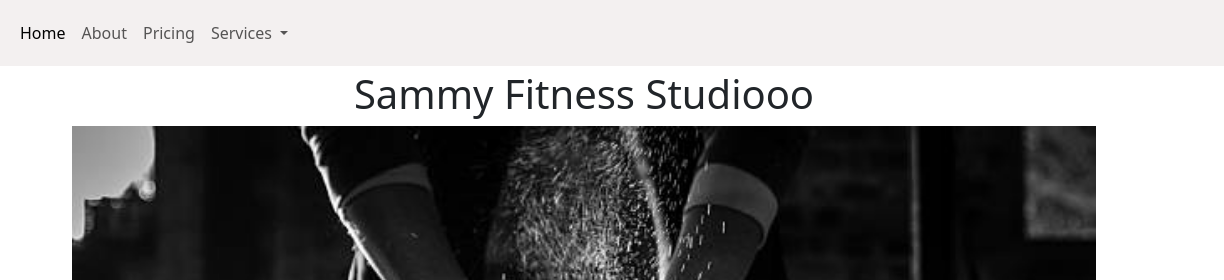
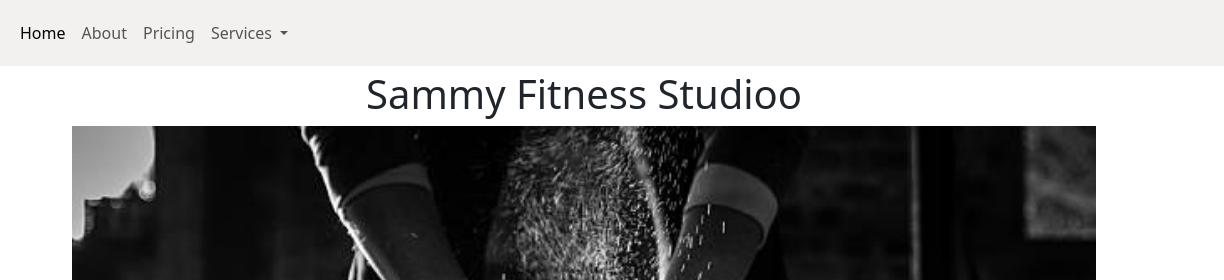
Before and after one commit to SelfPracticeProjects/FullStackProjects, a plain HTML site: page webpages/index.html in a window 1280 px wide. Shown: the top 280 px of the page, 56-1280 px from the left. Drawn offline with nearby package versions, Linux system fonts and the light colour scheme.

Commit message:
Update index.html

```diff
--- a/webpages/index.html
+++ b/webpages/index.html
@@ -12,7 +12,7 @@
     <header>
         <div>
             <h1 style="text-align: center;  padding-top: 70px; ">
-                Sammy Fitness Studiooo
+                Sammy Fitness Studioo
             </h1>
         </div>
 <!-- Navbar -->
```
